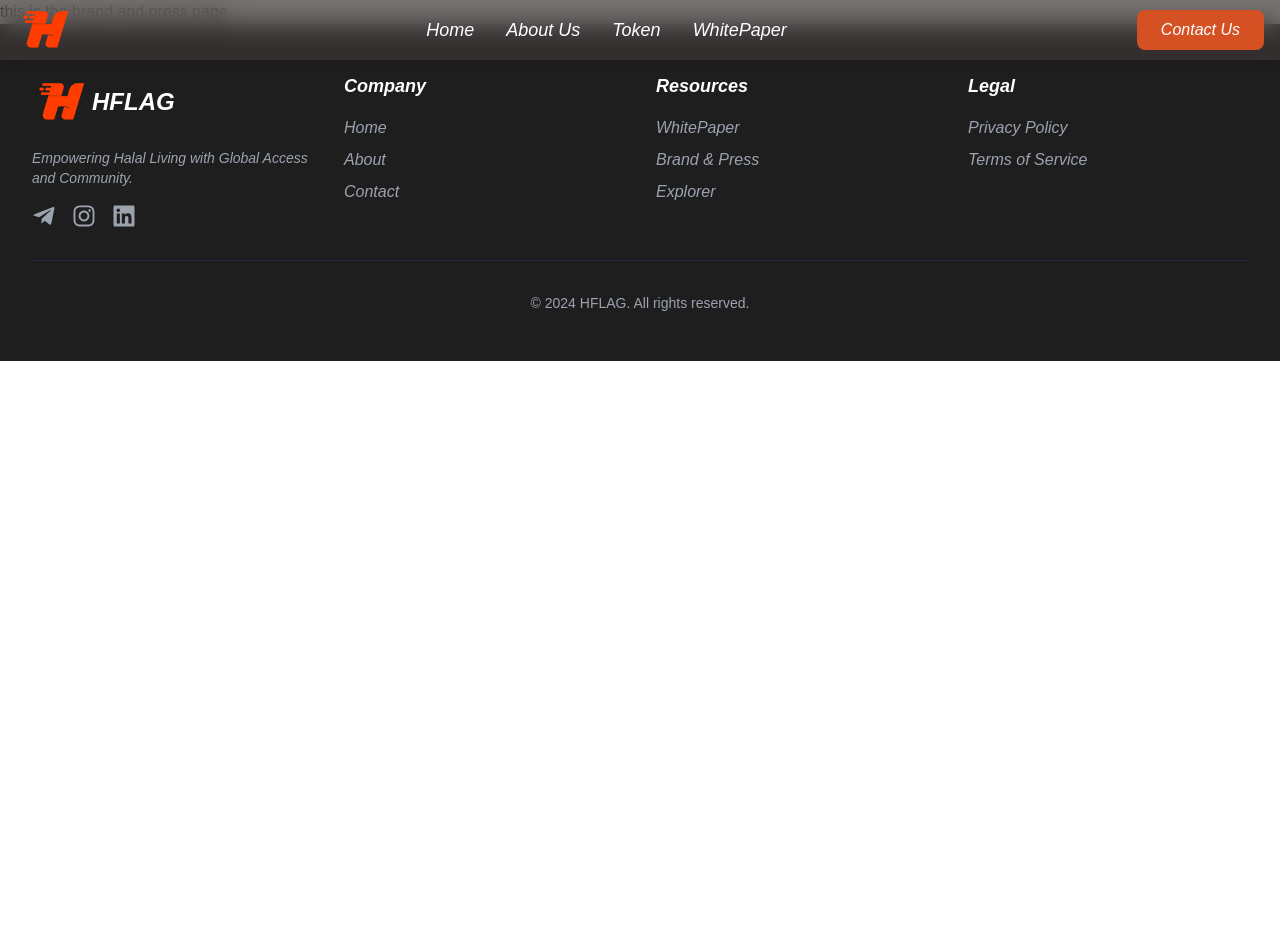
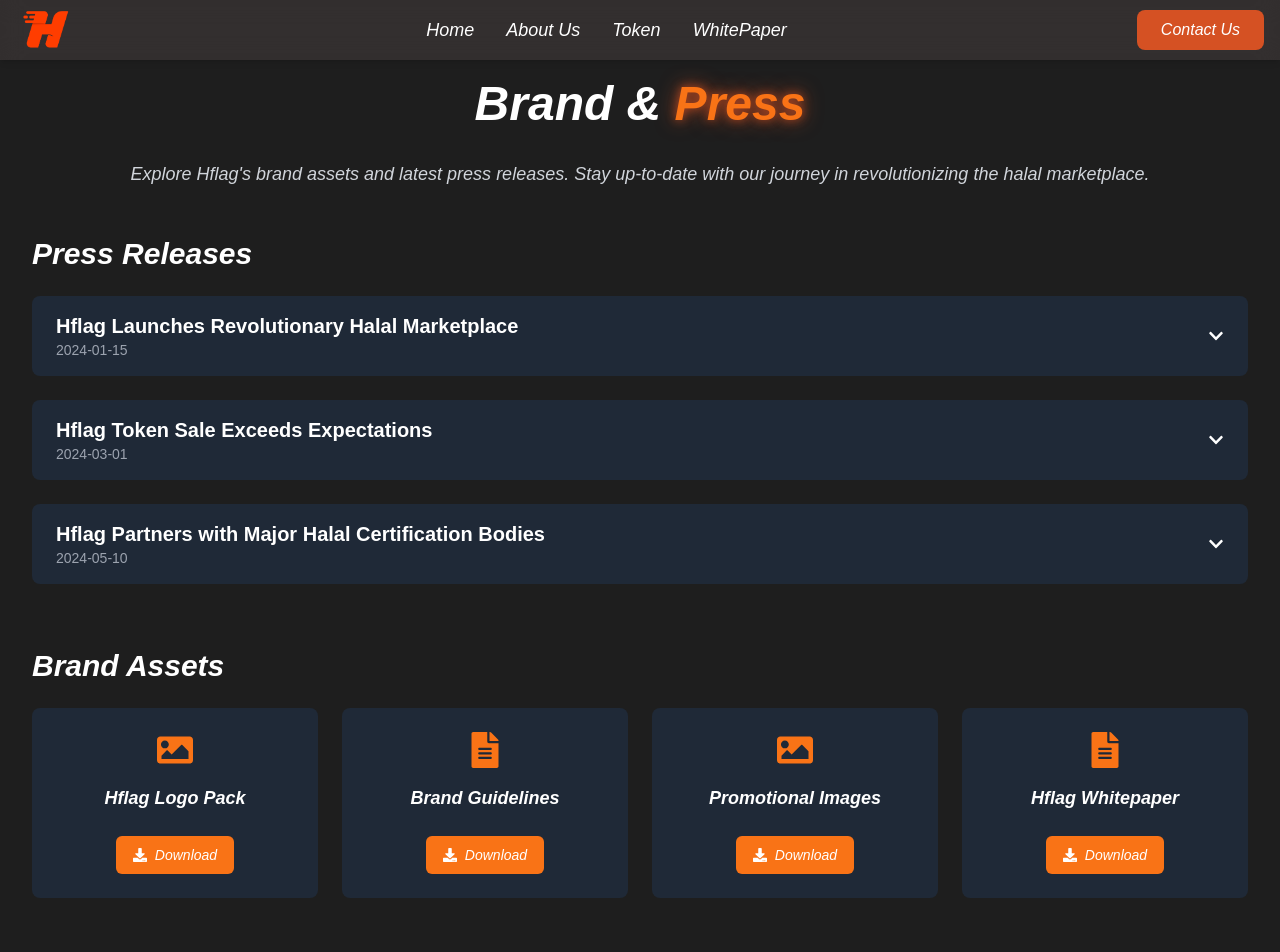
Before and after one commit to Souravhere/hflag, a Next.js app: page /brand in a window 1280 px wide. Shown: the top 952 px of the page. Before the commit the page ends 800 px from the top, so only its background shows below. Built offline with nearby package versions, Linux system fonts and the light colour scheme.

Commit message:
brand page created and updated

```diff
--- a/src/app/brand/page.tsx
+++ b/src/app/brand/page.tsx
@@ -1,11 +1,159 @@
-import React from 'react'
+'use client'
 
-function page() {
+import React, { useState } from 'react'
+import { motion } from 'framer-motion'
+import { useInView } from 'react-intersection-observer'
+import { FaDownload, FaNewspaper, FaImage, FaFileAlt, FaChevronDown, FaChevronUp } from 'react-icons/fa'
+
+const pressReleases = [
+  {
+    title: "Hflag Launches Revolutionary Halal Marketplace",
+    date: "2024-01-15",
+    summary: "Hflag introduces a groundbreaking blockchain-based platform for halal products and services.",
+    content: "Today, Hflag announced the launch of its innovative halal marketplace, leveraging blockchain technology to ensure transparency and trust in the halal supply chain. This platform aims to revolutionize how consumers access and purchase halal-certified products globally..."
+  },
+  {
+    title: "Hflag Token Sale Exceeds Expectations",
+    date: "2024-03-01",
+    summary: "The initial token sale for Hflag (HFLG) tokens has concluded with overwhelming success.",
+    content: "Hflag is pleased to announce that its initial token sale has concluded, raising over $50 million in just 48 hours. This exceptional response from the community demonstrates the strong demand for a reliable, blockchain-based halal ecosystem..."
+  },
+  {
+    title: "Hflag Partners with Major Halal Certification Bodies",
+    date: "2024-05-10",
+    summary: "Strategic partnerships formed to enhance the credibility and reach of the Hflag platform.",
+    content: "In a move to further strengthen its position in the halal market, Hflag has announced partnerships with several leading halal certification bodies worldwide. These collaborations will ensure that all products listed on the Hflag marketplace meet the highest standards of halal compliance..."
+  }
+]
+
+const brandAssets = [
+  { name: "Hflag Logo Pack", type: "image", url: "/logo.png" },
+  { name: "Brand Guidelines", type: "document", url: "/Hflag-white-paper.pdf" },
+  { name: "Promotional Images", type: "image", url: "/logo.png" },
+  { name: "Hflag Whitepaper", type: "document", url: "/Hflag-white-paper.pdf" },
+]
+
+export default function BrandPressPage() {
+  const [expandedRelease, setExpandedRelease] = useState<number | null>(null)
+
+  const [ref, inView] = useInView({
+    triggerOnce: true,
+    threshold: 0.1,
+  })
+
+  const containerVariants = {
+    hidden: { opacity: 0 },
+    visible: {
+      opacity: 1,
+      transition: {
+        staggerChildren: 0.1,
+      },
+    },
+  }
+
+  const itemVariants = {
+    hidden: { y: 20, opacity: 0 },
+    visible: {
+      y: 0,
+      opacity: 1,
+      transition: {
+        type: 'spring',
+        stiffness: 100,
+      },
+    },
+  }
+
+  const toggleRelease = (index: number) => {
+    setExpandedRelease(expandedRelease === index ? null : index)
+  }
+
   return (
-    <div>
-        this is the brand and press page
-    </div>
+    <motion.div
+      ref={ref}
+      initial="hidden"
+      animate={inView ? 'visible' : 'hidden'}
+      variants={containerVariants}
+      className="min-h-screen bg-[#1e1e1e] italic text-white py-20 px-4 sm:px-6 lg:px-8"
+    >
+      <div className="max-w-7xl mx-auto">
+        <motion.h1 variants={itemVariants} className="text-4xl md:text-5xl font-bold text-center mb-8">
+          Brand & <span className="text-orange-500 text-glow-orange">Press</span>
+        </motion.h1>
+
+        <motion.p variants={itemVariants} className="text-lg text-gray-300 text-center mb-12">
+          Explore Hflag's brand assets and latest press releases. Stay up-to-date with our journey in revolutionizing the halal marketplace.
+        </motion.p>
+
+        <motion.section variants={itemVariants} className="mb-16">
+          <h2 className="text-3xl font-bold mb-6">Press Releases</h2>
+          {pressReleases.map((release, index) => (
+            <motion.div
+              key={index}
+              variants={itemVariants}
+              className="mb-6 bg-gray-800 rounded-lg overflow-hidden"
+            >
+              <button
+                onClick={() => toggleRelease(index)}
+                className="w-full px-6 py-4 text-left flex justify-between items-center hover:bg-gray-700 transition duration-300"
+              >
+                <div>
+                  <h3 className="text-xl font-semibold">{release.title}</h3>
+                  <p className="text-sm text-gray-400">{release.date}</p>
+                </div>
+                {expandedRelease === index ? <FaChevronUp /> : <FaChevronDown />}
+              </button>
+              {expandedRelease === index && (
+                <motion.div
+                  initial={{ opacity: 0, height: 0 }}
+                  animate={{ opacity: 1, height: 'auto' }}
+                  exit={{ opacity: 0, height: 0 }}
+                  transition={{ duration: 0.3 }}
+                  className="px-6 py-4 text-gray-300"
+                >
+                  <p className="font-semibold mb-2">{release.summary}</p>
+                  <p>{release.content}</p>
+                </motion.div>
+              )}
+            </motion.div>
+          ))}
+        </motion.section>
+
+        <motion.section variants={itemVariants}>
+          <h2 className="text-3xl font-bold mb-6">Brand Assets</h2>
+          <div className="grid grid-cols-1 md:grid-cols-2 lg:grid-cols-4 gap-6">
+            {brandAssets.map((asset, index) => (
+              <motion.div
+                key={index}
+                variants={itemVariants}
+                className="bg-gray-800 rounded-lg p-6 flex flex-col items-center text-center"
+              >
+                {asset.type === 'image' ? <FaImage className="text-4xl text-orange-500 mb-4" /> : <FaFileAlt className="text-4xl text-orange-500 mb-4" />}
+                <h3 className="text-lg font-semibold mb-2">{asset.name}</h3>
+                <motion.a
+                  href={asset.url}
+                  download
+                  className="mt-4 inline-flex items-center px-4 py-2 border border-transparent text-sm font-medium rounded-md text-white bg-orange-500 hover:bg-orange-600 focus:outline-none focus:ring-2 focus:ring-offset-2 focus:ring-orange-500"
+                  whileHover={{ scale: 1.05 }}
+                  whileTap={{ scale: 0.95 }}
+                >
+                  <FaDownload className="mr-2" />
+                  Download
+                </motion.a>
+              </motion.div>
+            ))}
+          </div>
+        </motion.section>
+
+        <motion.section variants={itemVariants} className="mt-16">
+          <h2 className="text-3xl font-bold mb-6">About Hflag</h2>
+          <p className="text-gray-300 mb-4">
+            Hflag is a pioneering blockchain-based platform dedicated to revolutionizing the halal marketplace. By leveraging cutting-edge technology, we aim to create a transparent, efficient, and trustworthy ecosystem for halal products and services. Our mission is to empower consumers and businesses alike, fostering a global community committed to ethical and halal practices.
+          </p>
+          <p className="text-gray-300">
+            Founded in 2024, Hflag has quickly become a leader in the intersection of blockchain technology and the halal industry. Our innovative approach combines rigorous halal certification processes with the immutability and transparency of blockchain, ensuring that every product on our platform meets the highest standards of halal compliance.
+          </p>
+        </motion.section>
+      </div>
+    </motion.div>
   )
 }
-
-export default page
```
